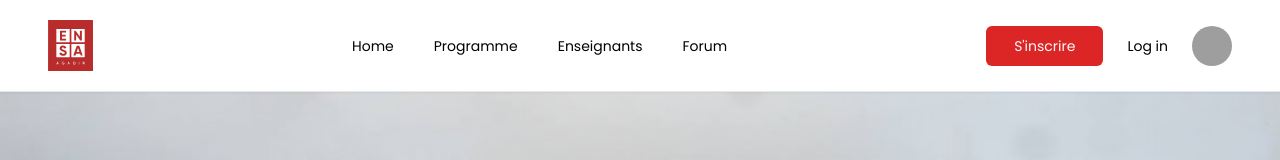
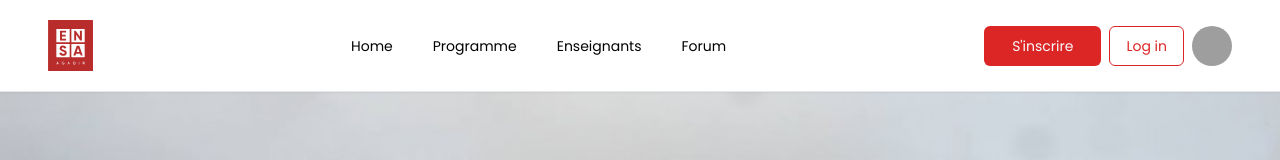
Before and after one commit to ibtissammassa/Site-formation-ensa, a Next.js app: page / in a window 1280 px wide. Shown: the top 160 px of the page. Built offline with nearby package versions, Linux system fonts and the light colour scheme; grey boxes are pictures that could not be loaded.

Commit message:
More button custumization

```diff
--- a/src/Components/ui/extension/button.jsx
+++ b/src/Components/ui/extension/button.jsx
@@ -17,7 +17,7 @@ const buttonVariants = cva(
           "border border-slate-200 bg-white hover:bg-slate-100 hover:text-slate-900 dark:border-slate-800 dark:bg-slate-950 dark:hover:bg-slate-800 dark:hover:text-slate-50",
         secondary:
           "bg-slate-100 text-slate-900 hover:bg-slate-100/80 dark:bg-slate-800 dark:text-slate-50 dark:hover:bg-slate-800/80",
-        ghost: "hover:bg-slate-100 hover:text-slate-900 dark:hover:bg-slate-800 dark:hover:text-slate-50",
+        ghost: "border-red-600 border text-red-600 hover:bg-red-100 hover:text-red-900 dark:hover:bg-slate-800 dark:hover:text-slate-50",
         link: "text-slate-900 underline-offset-4 hover:underline dark:text-slate-50",
       },
       size: {
```
